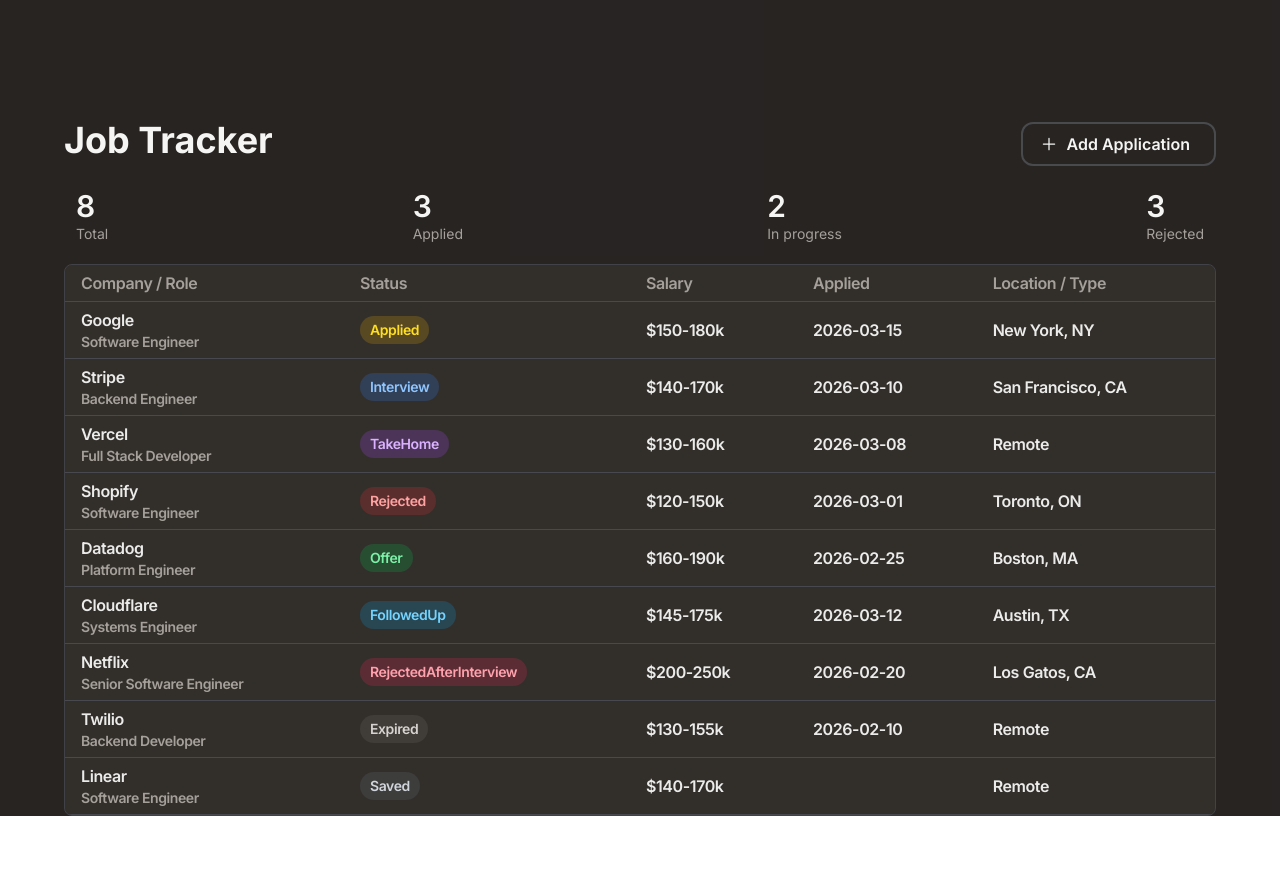
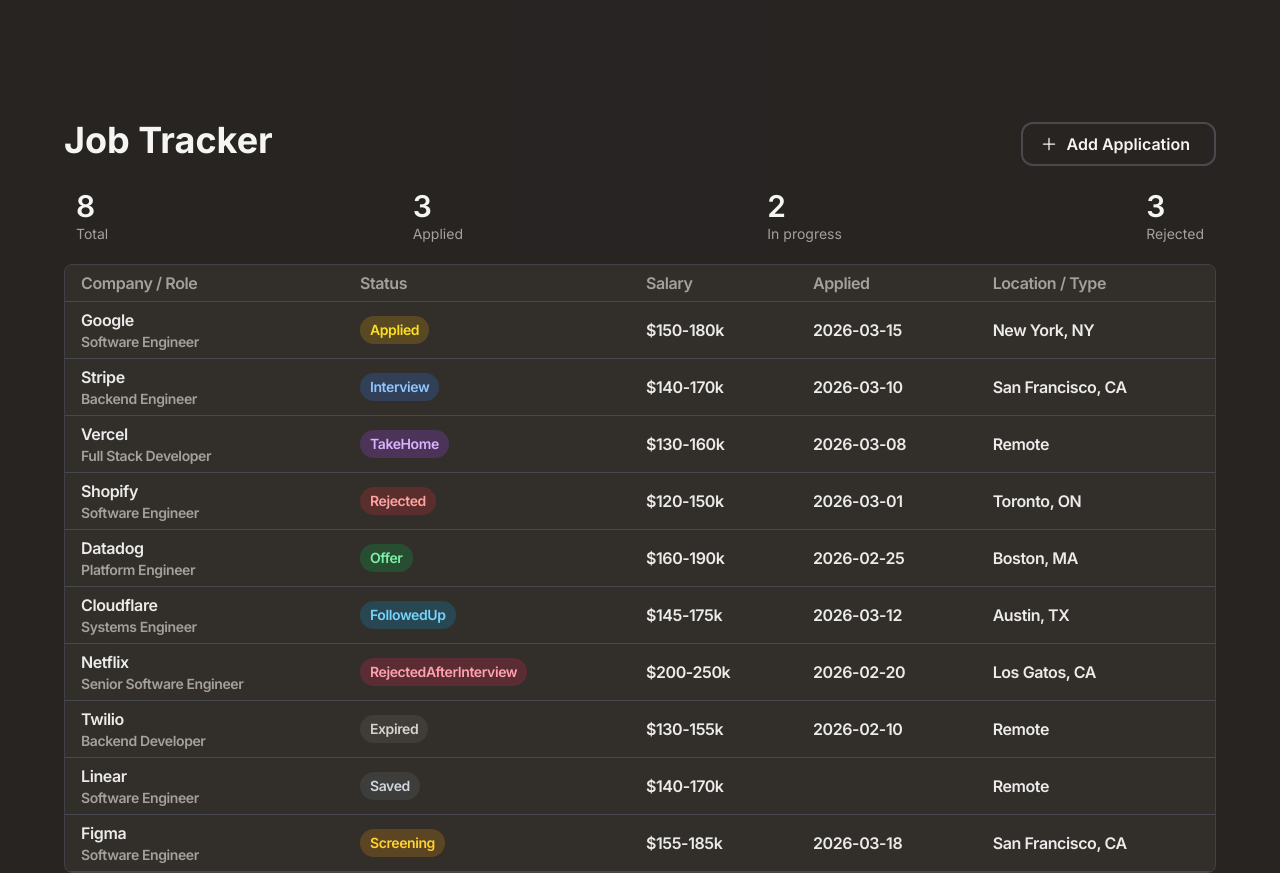
Before and after one commit to mcomatas/job-tracker, a Next.js app in the folder frontend/: page / in a window 1280 px wide. Before the commit the page ends 816 px from the top, so only its background shows below. Built offline with nearby package versions, Linux system fonts and the light colour scheme.

Commit message:
Updated mock data to have screening status as well.

```diff
--- a/frontend/app/page.tsx
+++ b/frontend/app/page.tsx
@@ -141,6 +141,20 @@ export default function Home() {
       notes:
         "Great product, small team. Wait until take-home for Vercel is done before applying.",
     },
+    {
+      id: "10",
+      company: "Figma",
+      role: "Software Engineer",
+      status: ApplicationStatus.Screening,
+      appliedDate: "2026-03-18",
+      jobUrl: "https://figma.com/careers/10",
+      location: "San Francisco, CA",
+      salaryRange: "$155-185k",
+      createdAt: "2026-03-18",
+      updatedAt: "2026-03-28",
+      notes:
+        "Recruiter reached out after applying. Phone screen scheduled for next week — review their plugin API beforehand.",
+    },
   ];
 
   return (
--- a/frontend/components/detailPanel.tsx
+++ b/frontend/components/detailPanel.tsx
@@ -91,32 +91,39 @@ const mockEvents: StatusEvent[] = [
     id: "5",
     applicationId: "1",
     fromStatus: ApplicationStatus.Applied,
+    toStatus: ApplicationStatus.Screening,
+    createdAt: "2026-03-23",
+  },
+  {
+    id: "6",
+    applicationId: "1",
+    fromStatus: ApplicationStatus.Applied,
     toStatus: ApplicationStatus.FollowedUp,
     createdAt: "2026-03-22",
   },
   {
-    id: "6",
+    id: "7",
     applicationId: "1",
     fromStatus: ApplicationStatus.Saved,
     toStatus: ApplicationStatus.Applied,
     createdAt: "2026-03-20",
   },
   {
-    id: "7",
+    id: "8",
     applicationId: "1",
     fromStatus: ApplicationStatus.Applied,
     toStatus: ApplicationStatus.Rejected,
     createdAt: "2026-03-18",
   },
   {
-    id: "8",
+    id: "9",
     applicationId: "1",
     fromStatus: ApplicationStatus.Applied,
     toStatus: ApplicationStatus.Expired,
     createdAt: "2026-03-16",
   },
   {
-    id: "9",
+    id: "10",
     applicationId: "1",
     fromStatus: null,
     toStatus: ApplicationStatus.Saved,
```
